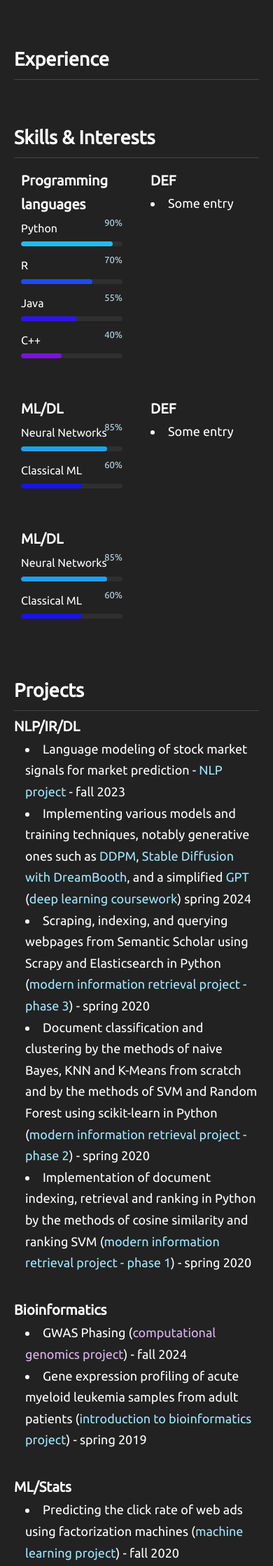
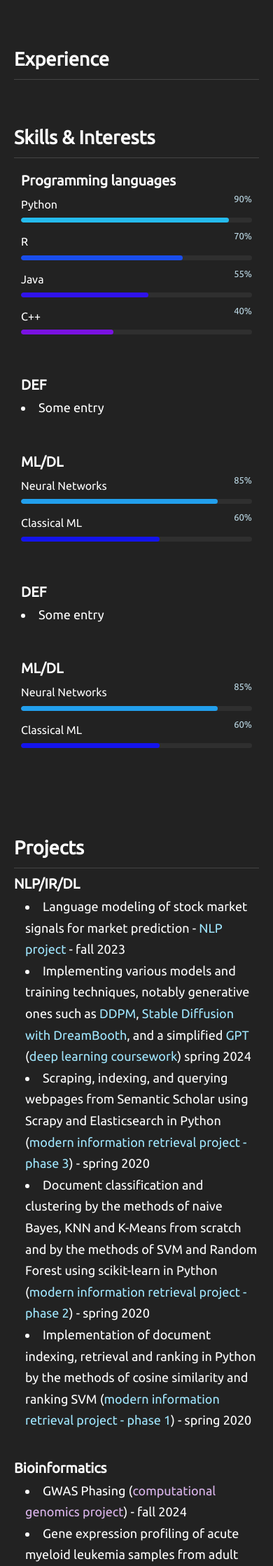
Before and after one commit to Esra-K/Esra-K.github.io, a Jekyll site: the page built from index.md, in a window 390 px wide. Shown: the part 688-2926 px from the top of the page at 70% size. Built offline with Jekyll 4.4.1, drawn with Linux system fonts in a browser that asks for light colours.

Commit message:
progress bars - make skills 1 column

```diff
--- a/assets/css/style.css
+++ b/assets/css/style.css
@@ -425,7 +425,7 @@ section h3 {
   }
 
   .skills-grid {
-    grid-template-columns: repeat(2, 1fr);
+    grid-template-columns: repeat(1, 1fr);
   }
 }
 
```
